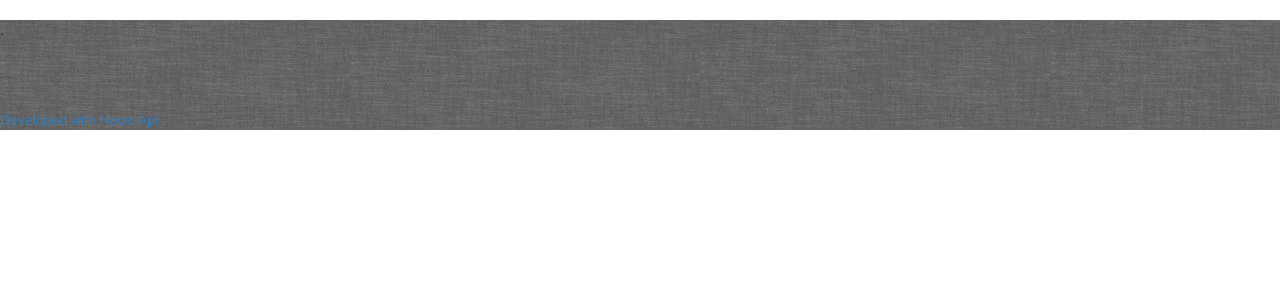
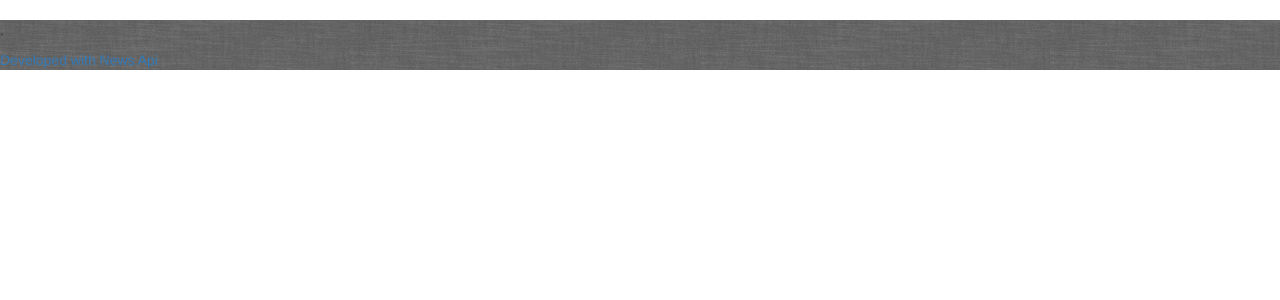
Before and after one commit to Aslam16/Myfeed, a Django app: template MyFeedapp/templates/articles.html in a window 1280 px wide. Shown: the part 53-353 px from the top of the page. Run offline with Django 3.2, Linux system fonts and the light colour scheme; the template is opened without the code that fills it, so the values that code supplies are empty; some libraries are stand-ins or nearby versions.

Commit message:
margin-top

```diff
--- a/MyFeedapp/templates/articles.html
+++ b/MyFeedapp/templates/articles.html
@@ -74,7 +74,7 @@
     {% include 'basePageDisplay.html' %}
 <div id="articles" style="background-image:url({% static 'grey_wash_wall.png' %}); background-repeat:repeat; background-attachment: fixed;display:none;">
     <p>.</p>
-    <div class="row" style="margin-top: 70px !important;">
+    <div class="row">
     {% for article in Articles %}
         {% if article.title %}
   <div class="col-sm-6 col-md-4" style="height: 600px !important;">
```
